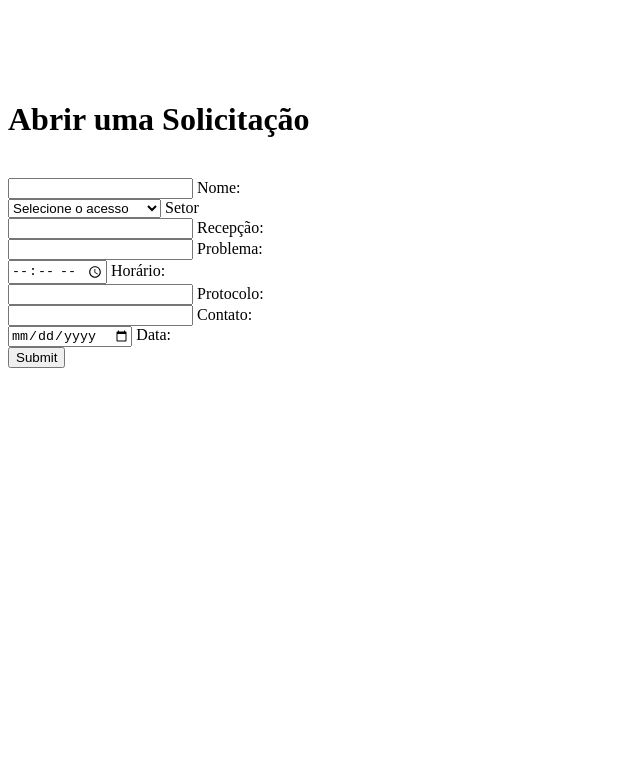
After one commit to Igor-S-Souza/Trabalho_Final, a PHP site: page /adm/abrir_solicitacao.php in a window 1280 px wide. The commit adds this page. Shown: the top 783 px of the page, without its empty margins (0-640 px from the left). Run offline with PHP 8.4, Linux system fonts and the light colour scheme.

Commit message:
secundária

```diff
--- /dev/null
+++ b/adm/abrir_solicitacao.php
@@ -0,0 +1,63 @@
+
+<body>
+    <br><br><br>
+    <div>
+        <br>
+        <h1>Abrir uma Solicitação</h1>
+        <br>
+
+        <form action="./verificar_solicitacao.php" method="post">
+            <div>
+                <!-- Nome do solicitante -->
+                <input type="text" name="nome" placeholder=" " required>
+                <label> Nome: </label>
+            </div>
+
+            <!-- Selecionando o setor -->
+            <select name="setor" required="required">
+                <optgroup>
+                    <option>Selecione o acesso</option>
+                </optgroup>
+
+                <optgroup label="tipo de acesso">
+                    <option >Tecnico</option>
+                    <option >Gestor</option>
+                    <option >Telefonista</option>
+                </optgroup>
+            </select>
+                <label >Setor</label>
+
+            <div>
+                <input type="text" name="recepcao" placeholder=" " required>
+                <label> Recepção: </label>
+            </div>
+
+            <div>
+                <input type="text" name="problema" placeholder=" " required>
+                <label> Problema: </label>
+            </div>
+
+            <div>
+                <input type="time" name="horario" placeholder=" " required>
+                <label> Horário: </label>
+            </div>
+
+            <div>
+                <input type="text" name="protocolo" placeholder=" " required>
+                <label> Protocolo: </label>
+            </div>
+
+            <div>
+                <input type="text" name="contato" placeholder=" " required>
+                <label> Contato: </label>
+            </div>
+
+            <div>
+                <input type="date" name="data" placeholder=" " required>
+                <label> Data: </label>
+            </div>
+
+            <input type="submit" value="Submit">
+        </form>
+    </div>
+</body>
--- a/adm/cadastrando_usuario.php
+++ b/adm/cadastrando_usuario.php
@@ -12,7 +12,7 @@
          </center>
          <center>
             <!-- Nome da página  -->
-               <h1> Cadastro de usuário</h1>
+            <h1>Cadastro de usuário</h1>
             <br>
 
             <!-- Formulário de cadastro -->
--- a/adm/menu.php
+++ b/adm/menu.php
@@ -8,17 +8,17 @@
       <br>
       <center>
                <!-- Abrir Solicitação -->
-               <a  href="abrir_solicitaçao">
+               <a  href="./abrir_solicitacao.php">
                <br>
                Abrir Solicitação
                </a>
                <!-- Solicitações -->
-               <a href="colaborador">
+               <a href="./colaborador.php">
                <br>
                Solicitações
                </a>
                <!-- Usuários -->
-               <a href="usuarios.php">
+               <a href="./usuarios.php">
                <br>
                Usuários
                </a>
--- a/usuario/menu.php
+++ b/usuario/menu.php
@@ -9,12 +9,12 @@
       <br>
       <center>
                <!-- Abrir Solicitação -->
-               <a  href="abrir_solicitaçao">
+               <a  href="../adm/abrir_solicitacao.php">
                <br>
                Abrir Solicitação
                </a>
                <!-- Solicitações -->
-               <a href="colaborador">
+               <a href="../adm/colaborador.php">
                <br>
                Solicitações
                </a>
```
Also changed, not shown: banco/Banco.php (+12 -2 lines), dados_solicitacao/dados_solic.php (added, +22 -0 lines), adm/colaborador.php (added), adm/verificar_solicitacao.php (added). Lines whose indentation alone changed are shown as unchanged.
